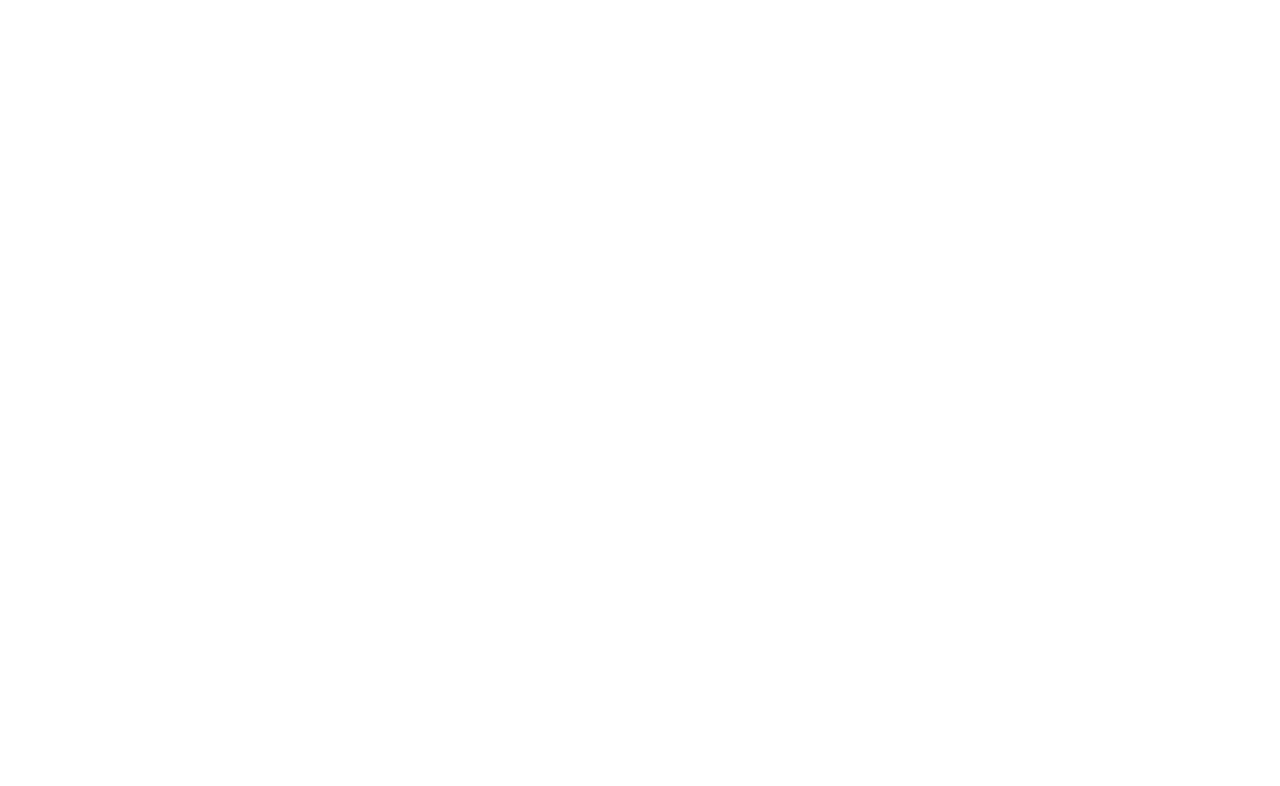
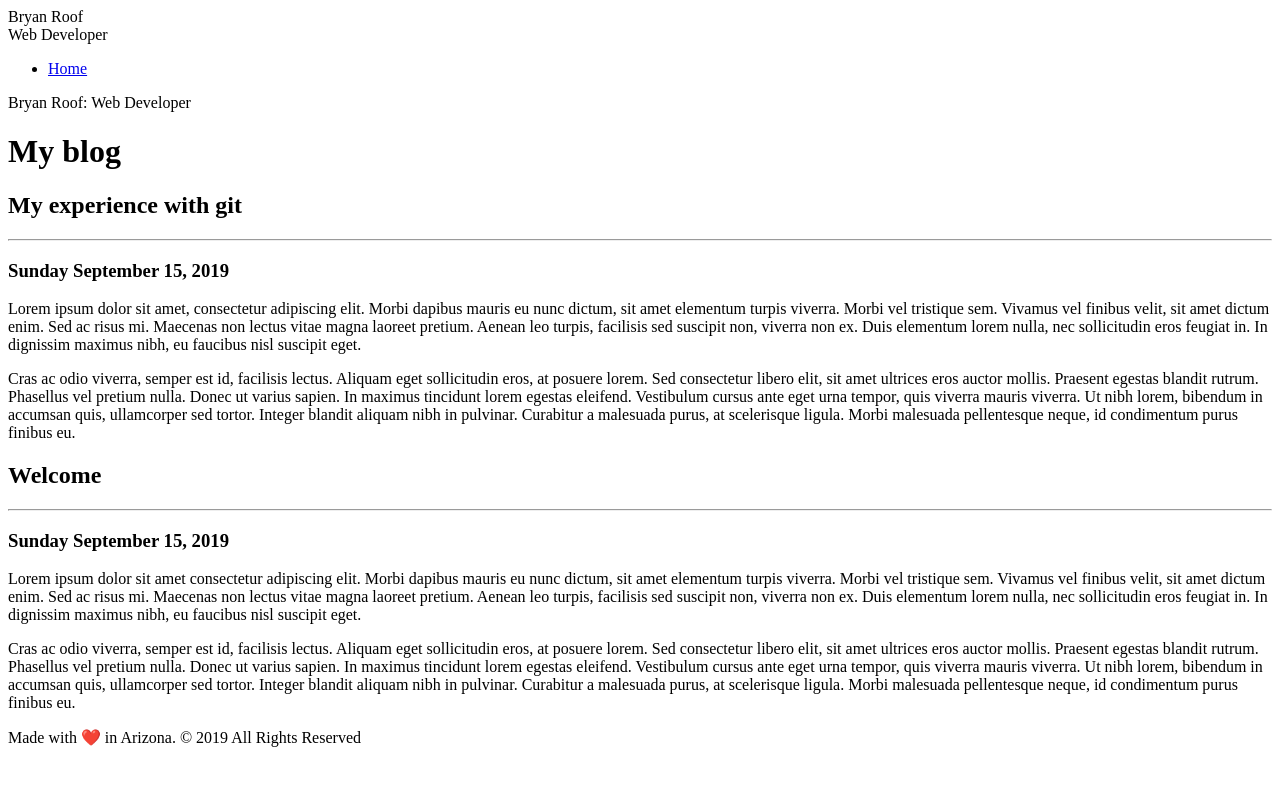
Before and after one commit to broof716/personal-blog, a plain HTML site: page index.html in a window 1280 px wide. Drawn offline with Linux system fonts and the light colour scheme.

Commit message:
Add required HTML elements to the blog page skeleton.

```diff
--- a/index.html
+++ b/index.html
@@ -1,12 +1,93 @@
 <!DOCTYPE html>
 <html lang="en">
-<head>
-  <meta charset="UTF-8">
-  <meta name="viewport" content="width=device-width, initial-scale=1.0">
-  <meta http-equiv="X-UA-Compatible" content="ie=edge">
-  <title>Bryan Roof - Web Developer</title>
-</head>
-<body>
+ <head>
+   <meta charset="UTF-8" />
+   <meta name="viewport" content="width=device-width, initial-scale=1.0" />
+   <meta http-equiv="X-UA-Compatible" content="ie=edge" />
+   <title>Bryan Roof - Web Developer</title>
+ </head>
+ <body>
+   <div class="parent">
+     <div class="wrapper">
+       <nav>
+         <div class="inner-wrap">
+           <div class="site-header">Bryan Roof</div>
+           <div class="site-subheader">Web Developer</div>
+           <ul class="site-navigation">
+             <li><a href="index.html">Home</a></li>
+           </ul>
+         </div>
+       </nav>
 
-</body>
+       <main>
+         <div class="menu">
+           <div class="menu-icon" id="sidebarCollapse">
+             <span class="mobile-header">Bryan Roof: Web Developer</span>
+           </div>
+         </div>
+
+         <h1>My blog</h1>
+         <article>
+           <h2>My experience with git</h2>
+           <hr />
+           <h3>Sunday September 15, 2019</h3>
+           <p>
+             Lorem ipsum dolor sit amet, consectetur adipiscing elit. Morbi
+             dapibus mauris eu nunc dictum, sit amet elementum turpis viverra.
+             Morbi vel tristique sem. Vivamus vel finibus velit, sit amet
+             dictum enim. Sed ac risus mi. Maecenas non lectus vitae magna
+             laoreet pretium. Aenean leo turpis, facilisis sed suscipit non,
+             viverra non ex. Duis elementum lorem nulla, nec sollicitudin eros
+             feugiat in. In dignissim maximus nibh, eu faucibus nisl suscipit
+             eget.
+           </p>
+           <p>
+             Cras ac odio viverra, semper est id, facilisis lectus. Aliquam
+             eget sollicitudin eros, at posuere lorem. Sed consectetur libero
+             elit, sit amet ultrices eros auctor mollis. Praesent egestas
+             blandit rutrum. Phasellus vel pretium nulla. Donec ut varius
+             sapien. In maximus tincidunt lorem egestas eleifend. Vestibulum
+             cursus ante eget urna tempor, quis viverra mauris viverra. Ut nibh
+             lorem, bibendum in accumsan quis, ullamcorper sed tortor. Integer
+             blandit aliquam nibh in pulvinar. Curabitur a malesuada purus, at
+             scelerisque ligula. Morbi malesuada pellentesque neque, id
+             condimentum purus finibus eu.
+           </p>
+         </article>
+
+         <article>
+           <h2>Welcome</h2>
+           <hr />
+           <h3>Sunday September 15, 2019</h3>
+           <p>
+             Lorem ipsum dolor sit amet consectetur adipiscing elit. Morbi
+             dapibus mauris eu nunc dictum, sit amet elementum turpis viverra.
+             Morbi vel tristique sem. Vivamus vel finibus velit, sit amet
+             dictum enim. Sed ac risus mi. Maecenas non lectus vitae magna
+             laoreet pretium. Aenean leo turpis, facilisis sed suscipit non,
+             viverra non ex. Duis elementum lorem nulla, nec sollicitudin eros
+             feugiat in. In dignissim maximus nibh, eu faucibus nisl suscipit
+             eget.
+           </p>
+           <p>
+             Cras ac odio viverra, semper est id, facilisis lectus. Aliquam
+             eget sollicitudin eros, at posuere lorem. Sed consectetur libero
+             elit, sit amet ultrices eros auctor mollis. Praesent egestas
+             blandit rutrum. Phasellus vel pretium nulla. Donec ut varius
+             sapien. In maximus tincidunt lorem egestas eleifend. Vestibulum
+             cursus ante eget urna tempor, quis viverra mauris viverra. Ut nibh
+             lorem, bibendum in accumsan quis, ullamcorper sed tortor. Integer
+             blandit aliquam nibh in pulvinar. Curabitur a malesuada purus, at
+             scelerisque ligula. Morbi malesuada pellentesque neque, id
+             condimentum purus finibus eu.
+           </p>
+         </article>
+
+         <footer>
+           Made with ❤️ in Arizona. © 2019 All Rights Reserved
+         </footer>
+       </main>
+     </div>
+   </div>
+ </body>
 </html>
```
